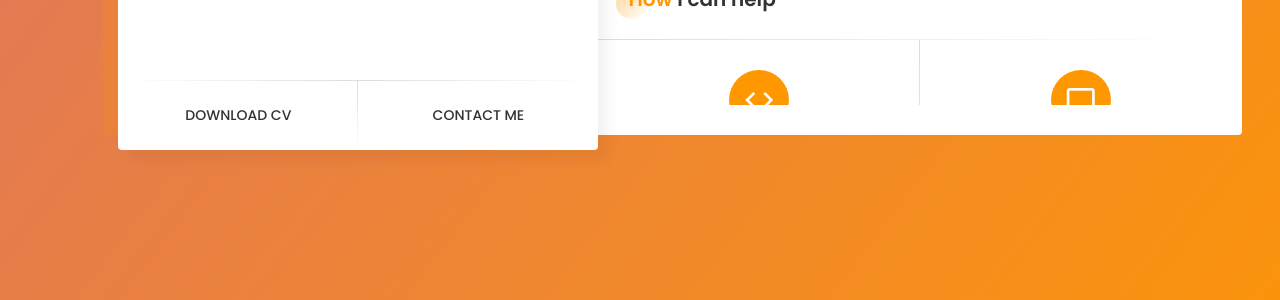
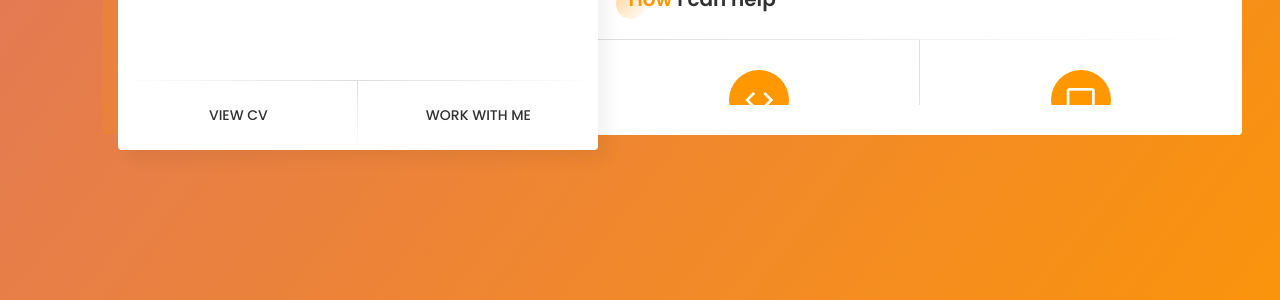
Before and after one commit to jenyeeiam/personal_site, a Jekyll site: the page built from index.html, in a window 1280 px wide. Shown: the part 1017-1317 px from the top of the page. Built offline with Jekyll 4.4.1, drawn with Linux system fonts in a browser that asks for light colours; nearby versions of some CDN libraries; the list of posts is cut into pages by our own code.

```diff
--- a/_data/vcard.yml
+++ b/_data/vcard.yml
@@ -30,9 +30,9 @@ main:
       icon: "fab fa-instagram"
       url: "https://www.instagram.com/insta_jenyee/"
   buttons:
-    - title: "Download CV"
+    - title: "View CV"
       icon: ""
       url: "https://resume.creddle.io/resume/5c2a62t5bnn"
-    - title: "Contact Me"
+    - title: "Work With Me"
       icon: ""
-      url: "mailto:jenyee1022@gmail.com"
+      url: "https://www.sendwave.com/careers"
```
